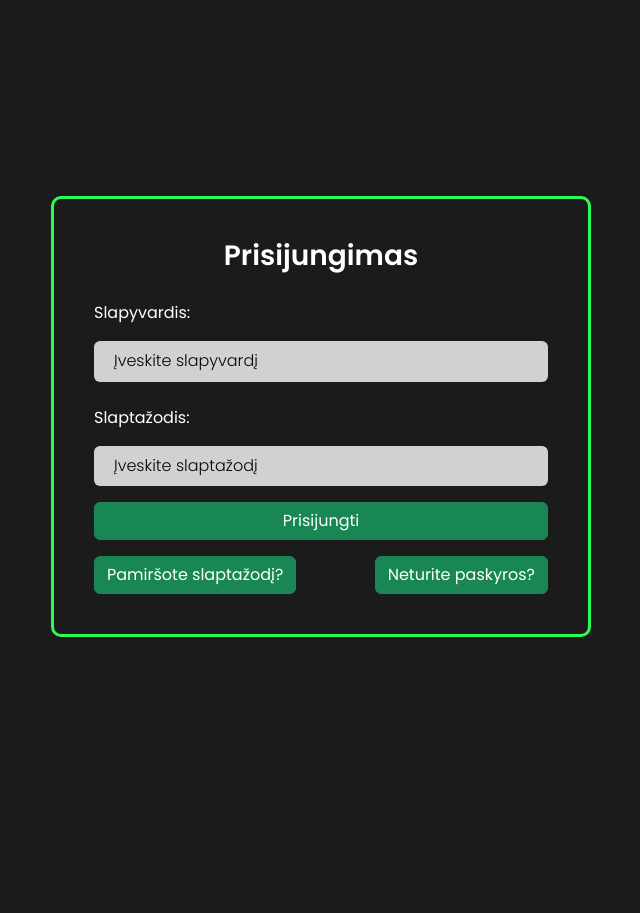
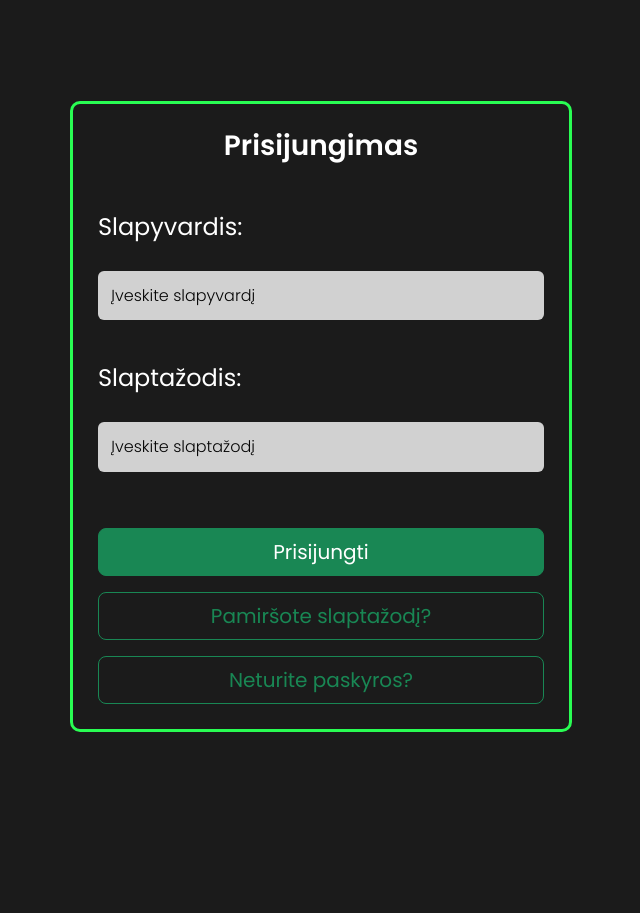
Before and after one commit to Erneeh/Essay-1, a Django app: page /login/ in a window 1280 px wide. Shown: the part 80-993 px from the top of the page, without its empty margins (319-959 px from the left). Run offline with Django 3.2, Linux system fonts and the light colour scheme; some libraries are stand-ins or nearby versions.

Commit message:
done css for login/register
90% DONE, BET KAZKAS DAR NETINKA, GAL FONTSIZE, GAPAI

```diff
--- a/Projektas/myapp/static/css/login.css
+++ b/Projektas/myapp/static/css/login.css
@@ -27,30 +27,19 @@ html, body {
 .form-holder .form-content {
     position: relative;
     text-align: center;
-    display: -webkit-box;
-    display: -moz-box;
-    display: -ms-flexbox;
-    display: -webkit-flex;
-    display: flex;
-    -webkit-justify-content: center;
-    justify-content: center;
-    -webkit-align-items: center;
-    align-items: center;
-    padding: 60px;
+    padding: 5%;
+    width: 90%;
+    max-width: 800px;
+
 }
 
 .form-content .form-items {
     margin-bottom: 10rem;
     border: 3px solid #29fd53;
-    padding: 40px;
-    display: inline-block;
+    padding: 5%;
     width: 100%;
-    min-width: 540px;
-    -webkit-border-radius: 10px;
-    -moz-border-radius: 10px;
     border-radius: 10px;
     text-align: left;
-    -webkit-transition: all 0.4s ease;
     transition: all 0.4s ease;
 }
 
@@ -59,11 +48,11 @@ html, body {
     text-align: center;
     font-size: 28px;
     font-weight: 600;
-    margin-bottom: 5px;
+    margin-bottom: 5%;
 }
 
 .form-content h3.form-title {
-    margin-bottom: 30px;
+    margin-bottom: 10%;
 }
 
 .form-content p {
@@ -72,17 +61,18 @@ html, body {
     font-size: 17px;
     font-weight: 300;
     line-height: 20px;
-    margin-bottom: 30px;
+    margin-bottom: 10%;
 }
 
 
 .form-content label, .was-validated .form-check-input:invalid~.form-check-label, .was-validated .form-check-input:valid~.form-check-label{
     color: #fff;
+    font-size: 1.5rem;
 }
 
 .form-content input[type=text], .form-content input[type=password], .form-content input[type=email], .form-content select {
     width: 100%;
-    padding: 9px 20px;
+    padding: 3%;
     text-align: left;
     border: 0;
     outline: 0;
@@ -92,9 +82,8 @@ html, body {
     font-size: 15px;
     font-weight: 500;
     color: black;
-    -webkit-transition: all 0.3s ease;
     transition: all 0.3s ease;
-    margin-top: 16px;
+    margin-top: 4%;
 }
 
 .form-content input::placeholder{
@@ -120,7 +109,7 @@ html, body {
 .form-content textarea {
     position: static !important;
     width: 100%;
-    padding: 8px 20px;
+    padding: 3%;
     border-radius: 6px;
     text-align: left;
     background-color: #fff;
@@ -131,26 +120,11 @@ html, body {
     outline: none;
     resize: none;
     height: 120px;
-    -webkit-transition: none;
     transition: none;
-    margin-bottom: 14px;
+    margin-bottom: 4%;
 }
 
 .form-content textarea:hover, .form-content textarea:focus {
     border: 0;
     background-color: #ebeff8;
-    color: #8D8D8D;
-}
-
-.mv-up{
-    margin-top: -9px !important;
-    margin-bottom: 8px !important;
-}
-
-.invalid-feedback{
-    color: #ff606e;
-}
-
-.valid-feedback{
-   color: #2acc80;
-}
+    color: #8D8D}
--- a/Projektas/myapp/templates/login.html
+++ b/Projektas/myapp/templates/login.html
@@ -17,6 +17,7 @@
 <body>
     <div class="form-body">
         <div class="row">
+          <div class="col-md-8 offset-md-2 col-lg-6 offset-lg-3">
             <div class="form-holder">
               <div class="form-content">
                 <div class="form-items">
@@ -24,30 +25,33 @@
                   <br>
                   <form action="" method="POST" class="requires-validation">
                     {% csrf_token %}
-                            <div class="col-md-12">
-                                <label for="uname">Slapyvardis:</label>
+                    <div class="mb-3">
+                      <label for="uname" class="form-label">Slapyvardis:</label>
                       <input type="text" placeholder="Įveskite slapyvardį" name="uname" id="uname" class="form-control" required>
                       <div class="valid-feedback">Username field is valid!</div>
                       <div class="invalid-feedback">Username field cannot be blank!</div>
                     </div>
                     <br>
-                                <div class="col-md-12">
-                                    <label for="pass">Slaptažodis:</label>
+                    <div class="mb-3">
+                      <label for="pass" class="form-label">Slaptažodis:</label>
                       <input type="password" placeholder="Įveskite slaptažodį" name="pass" id="pass" class="form-control" required>
                       <div class="valid-feedback">Password field is valid!</div>
                       <div class="invalid-feedback">Password field cannot be blank!</div>
                     </div>
-
+                    <br>
                     <div class="form-button mt-3">
-                                    <button id="submit" class="btn btn-success w-100" type="submit">Prisijungti</button>
+                      <button id="submit" class="btn btn-success btn-lg w-100" type="submit">Prisijungti</button>
                     </div>
-
                     <div class="form-button mt-3">
-                                    <a href="" class="btn btn-success float-center">Pamiršote slaptažodį?</a>
-                                    <a class="btn btn-success float-end" href="{% url 'register' %}">Neturite paskyros?</a>
+                      <a href="" class="btn btn-outline-success btn-lg w-100">Pamiršote slaptažodį?</a>
                     </div>
-
+                    <div class="form-button mt-3">
+                        <a class="btn btn-outline-success float-start btn-lg w-100" href="{% url 'register' %}">Neturite paskyros?</a>
+                    </div>
+                    <br>
+                    <br>
                   </form>
+                </div>
               </div>
             </div>
           </div>
```
Also changed, not shown: Projektas/myapp/templates/register.html (+13 -8 lines). Lines whose indentation alone changed are shown as unchanged.
